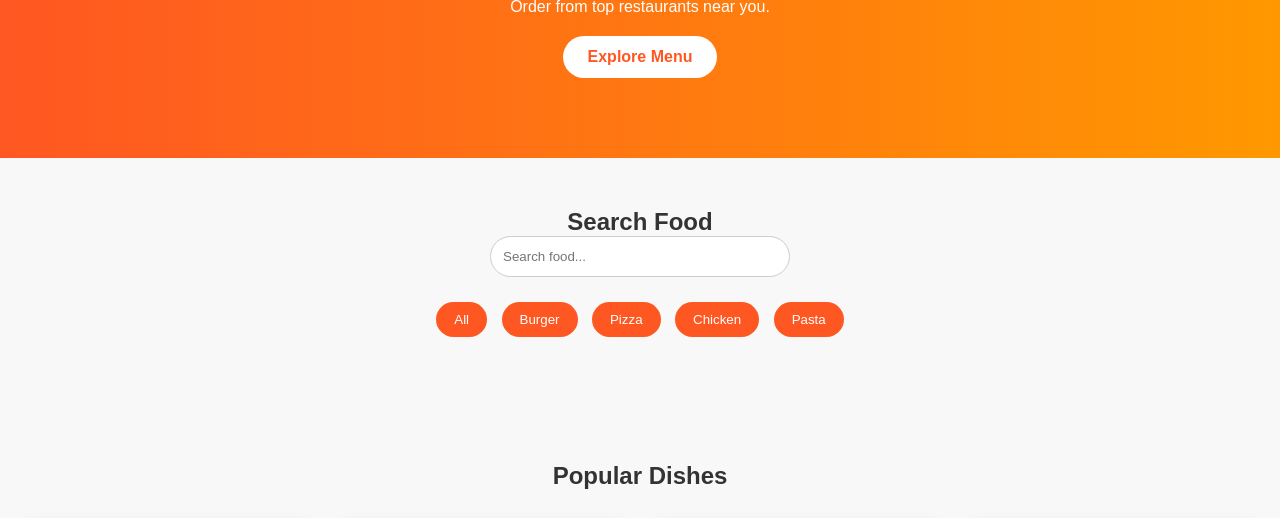
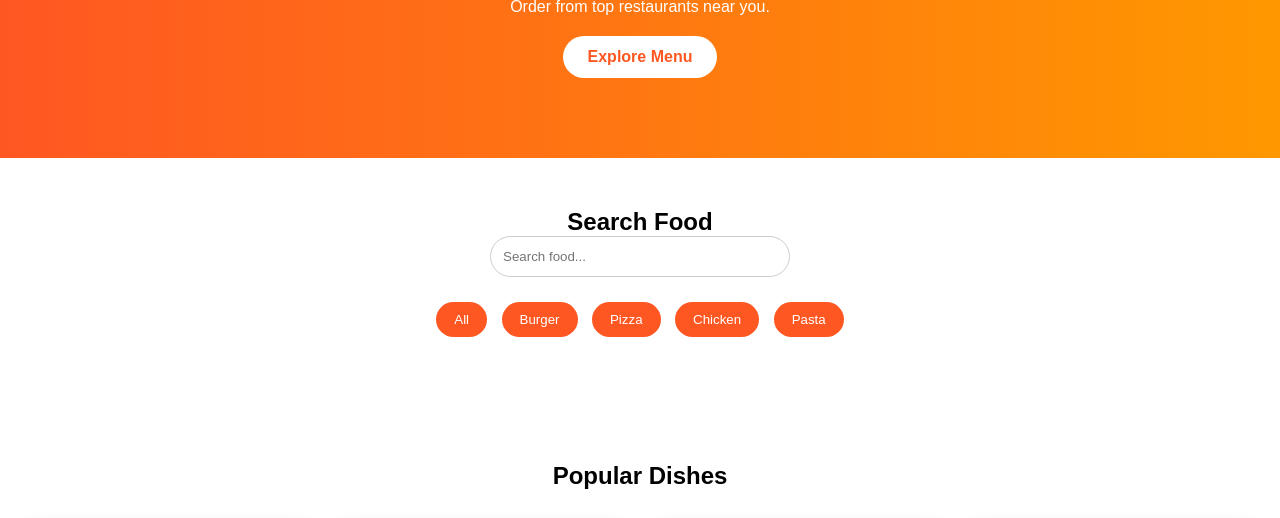
Before and after one commit to ganeshganesh100/finalProjects, a website: page index.html in a window 1280 px wide. Shown: the part 260-778 px from the top of the page. Drawn offline with Linux system fonts and the light colour scheme.

Commit message:
Update index.html

```diff
--- a/index.html
+++ b/index.html
@@ -15,10 +15,7 @@
     font-family:Arial,sans-serif;
 }
 
-body{
-    background:#f8f8f8;
-    color:#333;
-}
+
 
 header{
     background:#ff5722;
```
